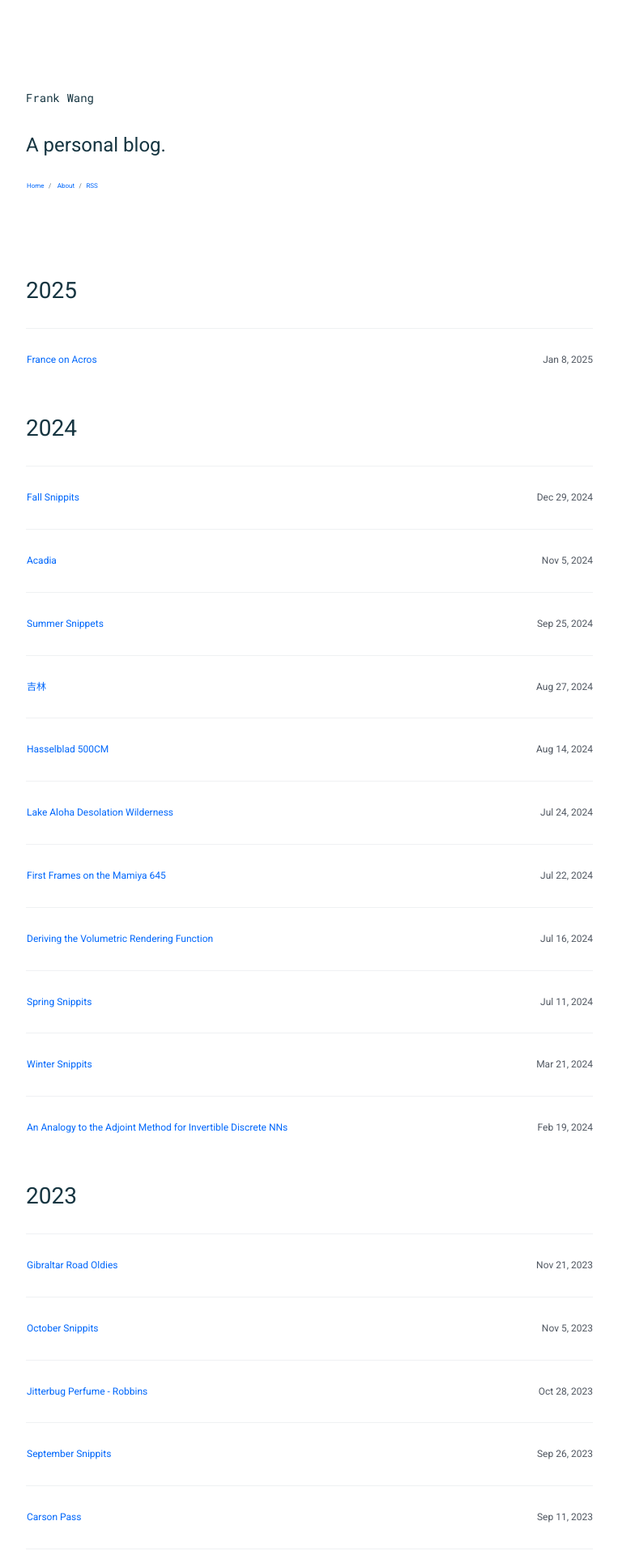
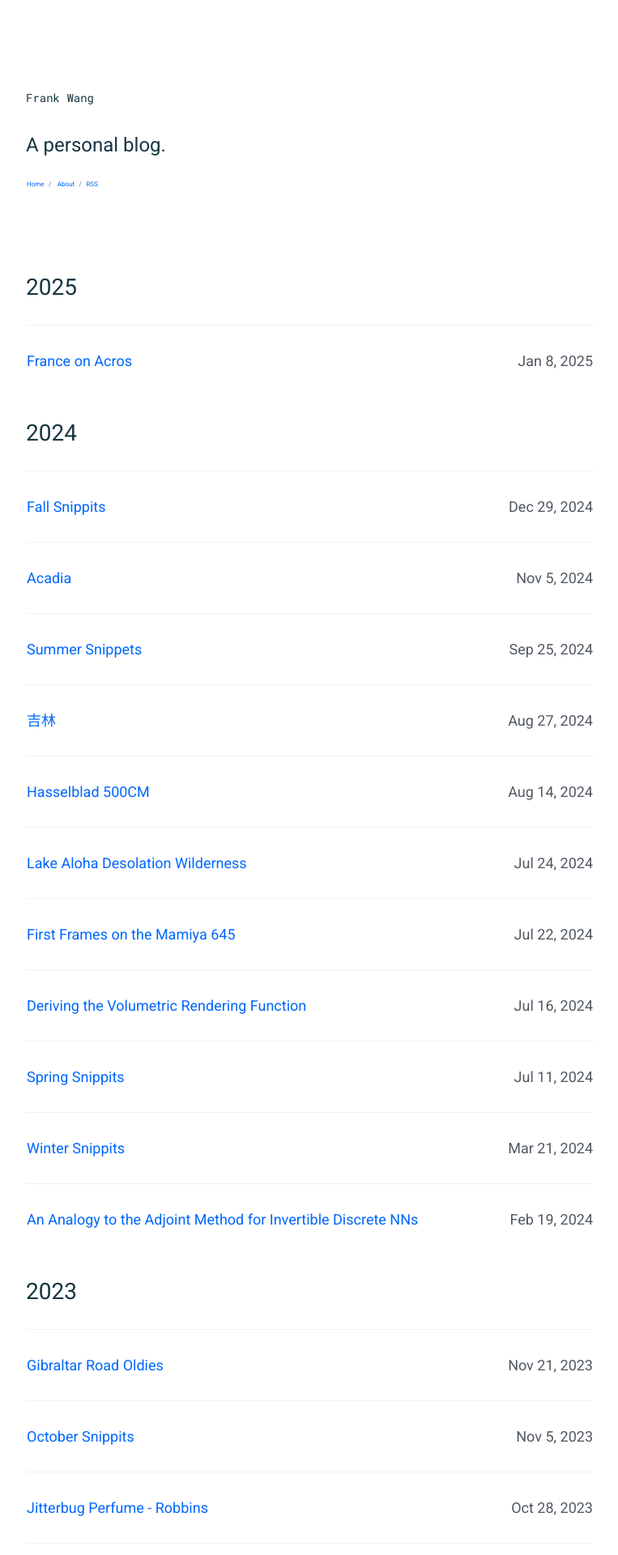
Before and after one commit to frankwang95/frankwang95.github.io, a Jekyll site: the page built from index.html, in a window 1280 px wide. Shown: the top 1920 px of the page at 81% size, without its empty margins (258-1021 px from the left). Built offline with Jekyll 4.4.1, drawn with Linux system fonts in a browser that asks for light colours.

Commit message:
Update _mixins.scss

```diff
--- a/_sass/helpers/_mixins.scss
+++ b/_sass/helpers/_mixins.scss
@@ -52,14 +52,13 @@
 
 @mixin fs--body {
     line-height: 1.5;
-    font-size: 1.2rem; // 12px
-    line-height: 1.4
+    font-size: 1.8rem; // 18px
 }
 
 @mixin fs--meta {
     line-height: 1;
     font-size: 0.8rem; //8px
-   line-height: 0.8
+   line-height: 0.2
 }
 
 @mixin fs--caption {
```
